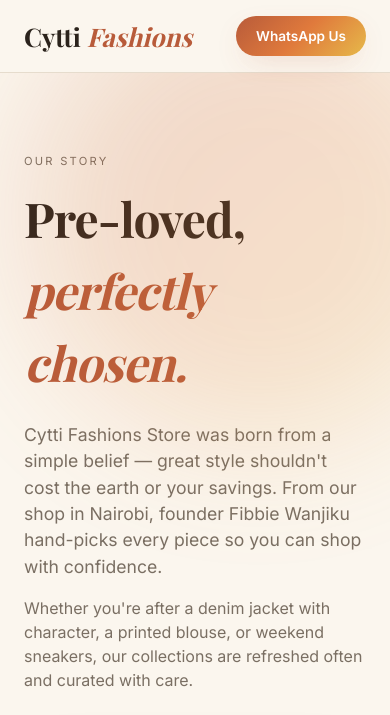
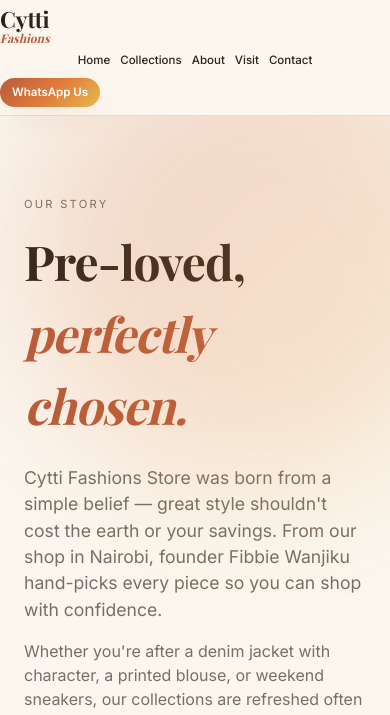
Before and after one commit to wachirabrian625-creator/Cytti-Fashions, a plain HTML site: page about.html in a window 390 px wide. Shown: the top 715 px of the page. Drawn offline with nearby package versions, Linux system fonts and the light colour scheme; a web font is replaced by a local one.

Commit message:
Update website

```diff
--- a/about.html
+++ b/about.html
@@ -31,14 +31,22 @@
   /* ===== HEADER ===== */
   header.site{position:sticky;top:0;z-index:50;backdrop-filter:blur(12px);background:rgba(251,246,238,.85);border-bottom:1px solid var(--border)}
   header.site .row{display:flex;align-items:center;justify-content:space-between;height:72px}
-  .brand{font-family:var(--font-display);font-size:1.6rem;font-weight:700}
+  .brand{font-family:var(--font-display);font-size:1.6rem;font-weight:700;display:flex;flex-direction:column;line-height:1}
   .brand em{color:var(--clay)}
+  .brand .brand-sub{font-size:.85rem;font-style:italic;margin-top:2px}
   nav.main{display:none;gap:32px;font-size:.9rem;font-weight:500}
   nav.main a:hover{color:var(--clay)}
   .cta-btn{display:inline-flex;align-items:center;gap:8px;padding:10px 20px;border-radius:999px;background:var(--gradient-sunset);color:#fff;font-size:.85rem;font-weight:600;box-shadow:var(--shadow-soft);transition:transform .2s}
   .cta-btn:hover{transform:scale(1.05)}
   .ghost-btn{display:inline-flex;align-items:center;gap:8px;padding:10px 20px;border-radius:999px;border:1px solid var(--border);background:var(--card);font-size:.85rem;font-weight:600;transition:background .2s}
   .ghost-btn:hover{background:#f1e7d2}
+  @media(max-width:767px){
+    header.site .row{flex-wrap:wrap;height:auto;padding:8px 0;gap:4px 0}
+    .brand{font-size:1.4rem}
+    .brand .brand-sub{font-size:.75rem}
+    nav.main{display:flex;gap:10px;font-size:.72rem;width:100%;justify-content:center;flex-wrap:wrap;padding:4px 0}
+    .cta-btn{padding:6px 12px;font-size:.72rem}
+  }
   @media(min-width:768px){nav.main{display:flex}}
 
   /* ===== HERO ===== */
@@ -164,7 +172,7 @@
 <!-- HEADER -->
 <header class="site">
   <div class="container row">
-    <a href="index.html" class="brand">Cytti <em>Fashions</em></a>
+    <a href="index.html" class="brand">Cytti <em class="brand-sub">Fashions</em></a>
     <nav class="main">
       <a href="index.html">Home</a>
       <a href="collections.html">Collections</a>
```
Also changed, not shown: collections.html (+10 -2 lines), contact.html (+10 -2 lines), home.html (+1 -1 lines), index.html (+10 -2 lines), visit (1).html (+10 -2 lines), visit.html (+10 -2 lines), 1 other file.
